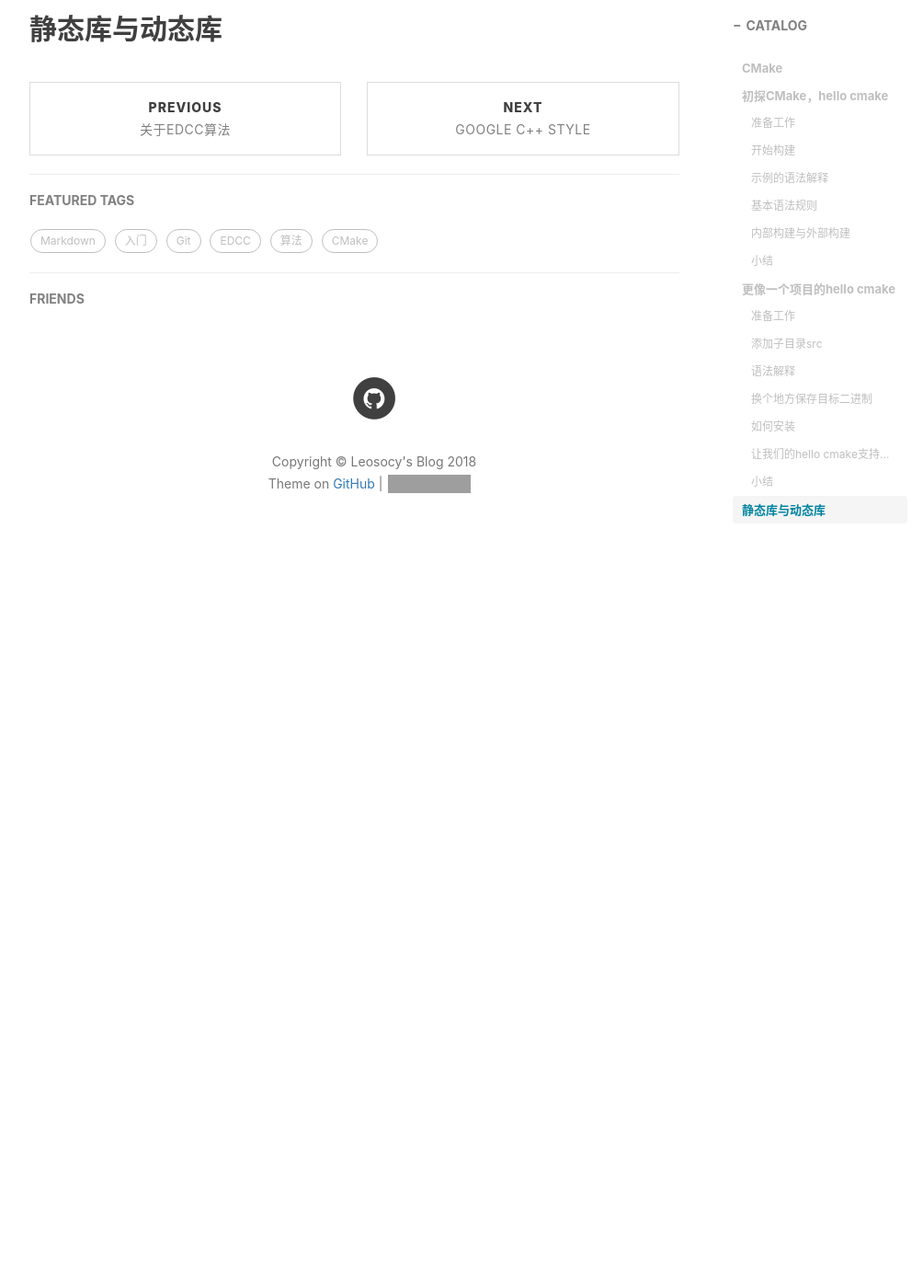
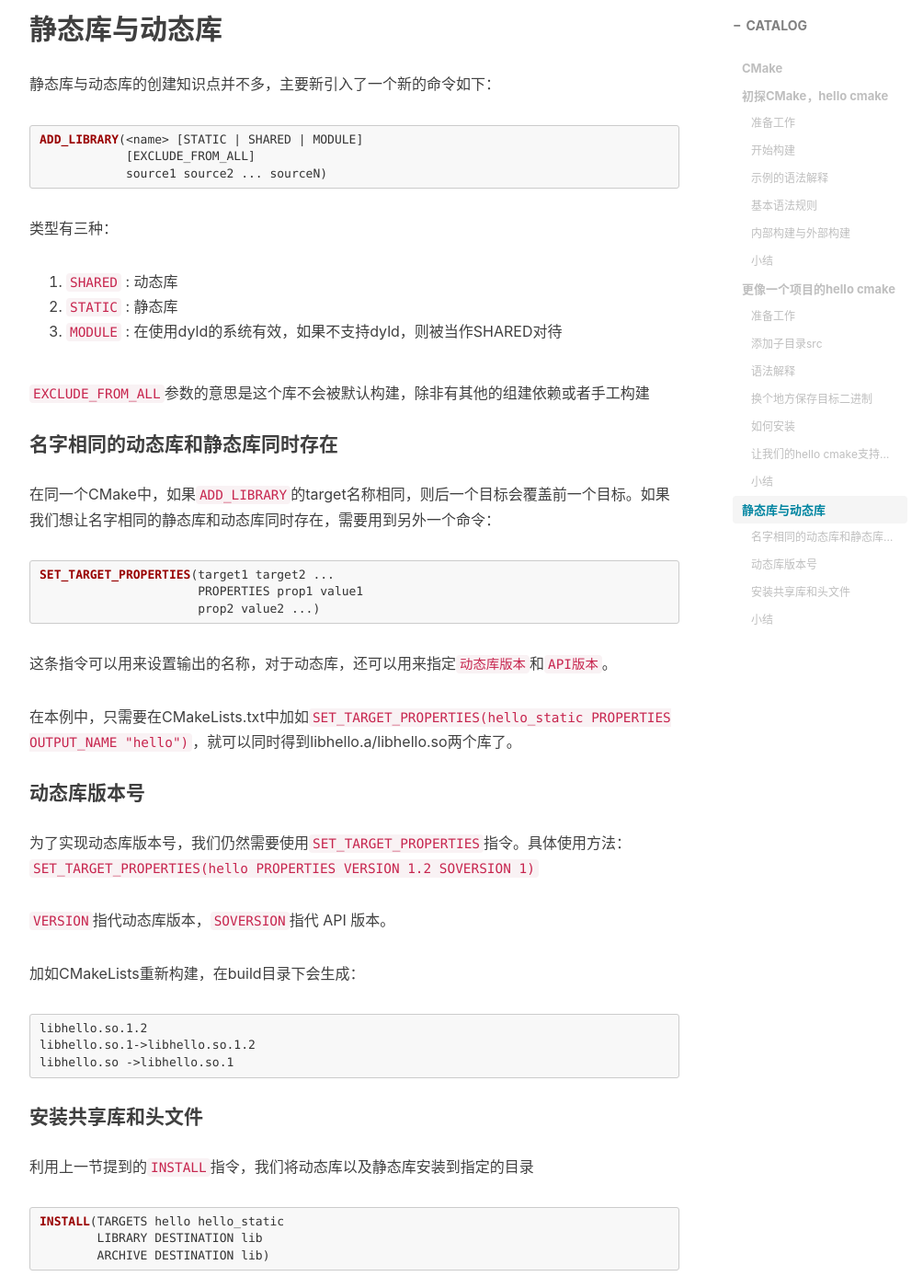
Before and after one commit to freelandy/leosocy.github.io, a Jekyll site: the page built from _posts/2018-04-04-CMake进阶学习.md, in a window 1280 px wide and 1400 px high, scrolled down 9757 px. Shown: the whole window at 92% size, without its empty margins (233-1237 px from the left). Built offline with Jekyll 4.4.1, drawn with Linux system fonts in a browser that asks for light colours; nearby versions of some CDN libraries; comment, search, counter and statistics services are not loaded; before the commit the page ends 10387 px from its top, so only the background shows below that; some of the changed text lies outside the part shown; grey boxes are pictures that could not be loaded.

Commit message:
CMake学习 第三节——静态库与动态库

````diff
--- a/_posts/2018-04-04-CMake进阶学习.md
+++ b/_posts/2018-04-04-CMake进阶学习.md
@@ -4,7 +4,7 @@ title:      CMake语言和语法
 subtitle:   整理CMake常用和进阶的使用方法
 date:       2018-04-05
 author:     Leosocy
-header-img: img/post-bg-black-series-7.jpg
+header-img: img/post-bg-cmake.png
 catalog: true
 tags:
     - CMake
@@ -371,3 +371,66 @@ INSTALL指令包含了各种安装类型，我们需要一个个分开解释
 在下一小节，我们将探讨如何在cmake中构建动态库和静态库，以及如何使用外部头文件和外部共享库。
 
 ## 静态库与动态库
+
+静态库与动态库的创建知识点并不多，主要新引入了一个新的命令如下：
+
+```cmake
+ADD_LIBRARY(<name> [STATIC | SHARED | MODULE]
+            [EXCLUDE_FROM_ALL]
+            source1 source2 ... sourceN)
+```
+
+类型有三种：
+
+1. `SHARED` : 动态库
+1. `STATIC` : 静态库
+1. `MODULE` : 在使用dyld的系统有效，如果不支持dyld，则被当作SHARED对待
+
+`EXCLUDE_FROM_ALL`参数的意思是这个库不会被默认构建，除非有其他的组建依赖或者手工构建
+
+#### 名字相同的动态库和静态库同时存在
+
+在同一个CMake中，如果`ADD_LIBRARY`的target名称相同，则后一个目标会覆盖前一个目标。如果我们想让名字相同的静态库和动态库同时存在，需要用到另外一个命令：
+
+```cmake
+SET_TARGET_PROPERTIES(target1 target2 ...
+                      PROPERTIES prop1 value1
+                      prop2 value2 ...)
+```
+
+这条指令可以用来设置输出的名称，对于动态库，还可以用来指定`动态库版本`和`API版本`。
+
+在本例中，只需要在CMakeLists.txt中加如`SET_TARGET_PROPERTIES(hello_static PROPERTIES OUTPUT_NAME "hello")`，就可以同时得到libhello.a/libhello.so两个库了。
+
+#### 动态库版本号
+
+为了实现动态库版本号，我们仍然需要使用`SET_TARGET_PROPERTIES`指令。具体使用方法：`SET_TARGET_PROPERTIES(hello PROPERTIES VERSION 1.2 SOVERSION 1)`
+
+`VERSION`指代动态库版本，`SOVERSION`指代 API 版本。
+
+加如CMakeLists重新构建，在build目录下会生成：
+
+```shell
+libhello.so.1.2
+libhello.so.1->libhello.so.1.2
+libhello.so ->libhello.so.1
+```
+
+#### 安装共享库和头文件
+
+利用上一节提到的`INSTALL`指令，我们将动态库以及静态库安装到指定的目录
+
+```cmake
+INSTALL(TARGETS hello hello_static
+        LIBRARY DESTINATION lib
+        ARCHIVE DESTINATION lib)
+```
+
+#### 小结
+
+本小节，我们谈到了：
+
+1. 如何通过`ADD_LIBRARY`指令构建动态库和静态库。
+1. 如何通过`SET_TARGET_PROPERTIES`同时构建同名的动态库和静态库。
+1. 如何通过`SET_TARGET_PROPERTIES`控制动态库版本
+1. 最终使用上一节谈到的`INSTALL`指令来安装动态、静态库。
````
Also changed, not shown: img/post-bg-cmake.png (added).
